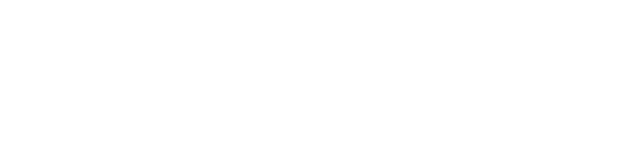
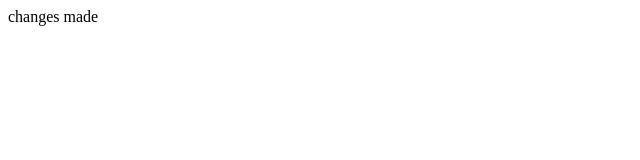
Before and after one commit to bitoverflow-in/stan-lee-tribute-page, a plain HTML site: page index.html in a window 1280 px wide. Shown: the whole page, without its empty margins (0-640 px from the left). Drawn offline with Linux system fonts and the light colour scheme.

Commit message:
change trial

```diff
--- a/index.html
+++ b/index.html
@@ -7,6 +7,6 @@
     <title>Stan Lee Tribute Page</title>
 </head>
 <body>
-
+    changes made
 </body>
 </html>
```
